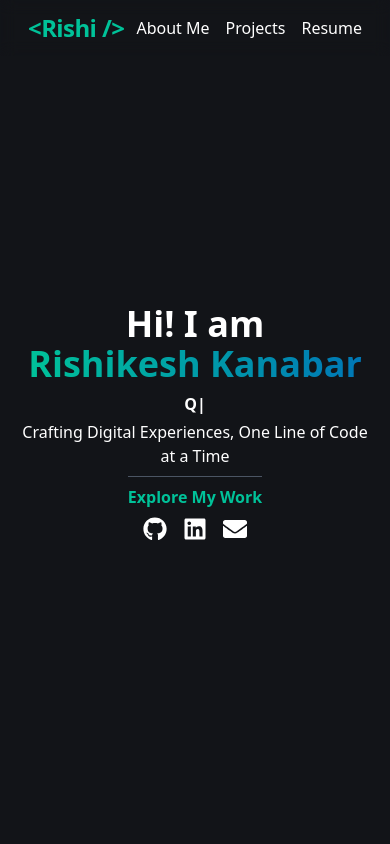
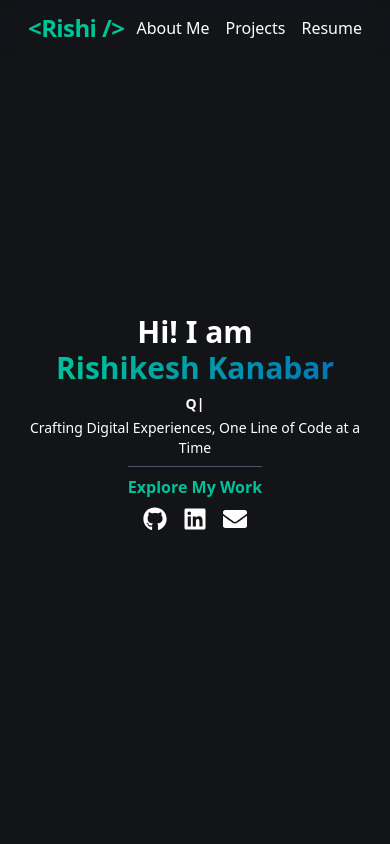
Before and after one commit to RishikeshNK/portfolio, a React (Vite) app: page / in a window 390 px wide. Shown: the top 844 px of the page. Built offline with nearby package versions, Linux system fonts and the light colour scheme.

Commit message:
fix: change hero font size on smaller devices

```diff
--- a/src/styles/tailwind.css
+++ b/src/styles/tailwind.css
@@ -35,7 +35,7 @@ body {
 }
 
 .hero-text {
-  @apply text-4xl lg:text-5xl xl:text-6xl font-extrabold;
+  @apply text-3xl lg:text-4xl xl:text-5xl font-extrabold;
 }
 
 .hero-gradient {
@@ -43,7 +43,7 @@ body {
 }
 
 .hero-subtext {
-  @apply text-base lg:text-lg;
+  @apply text-sm lg:text-base xl:text-lg;
 }
 
 .typing-text {
```
